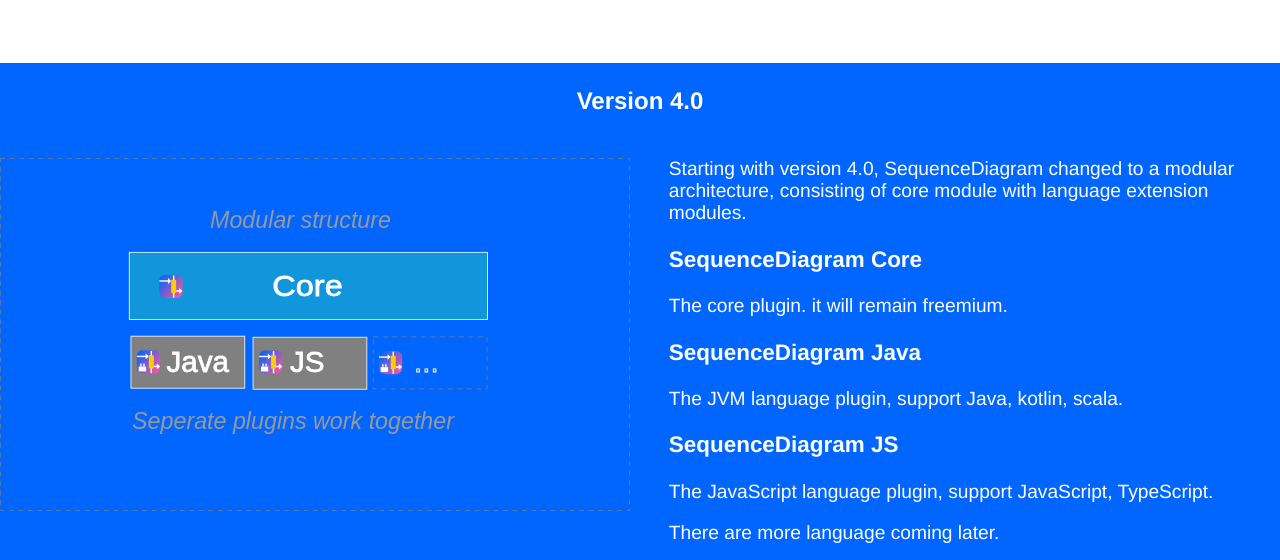
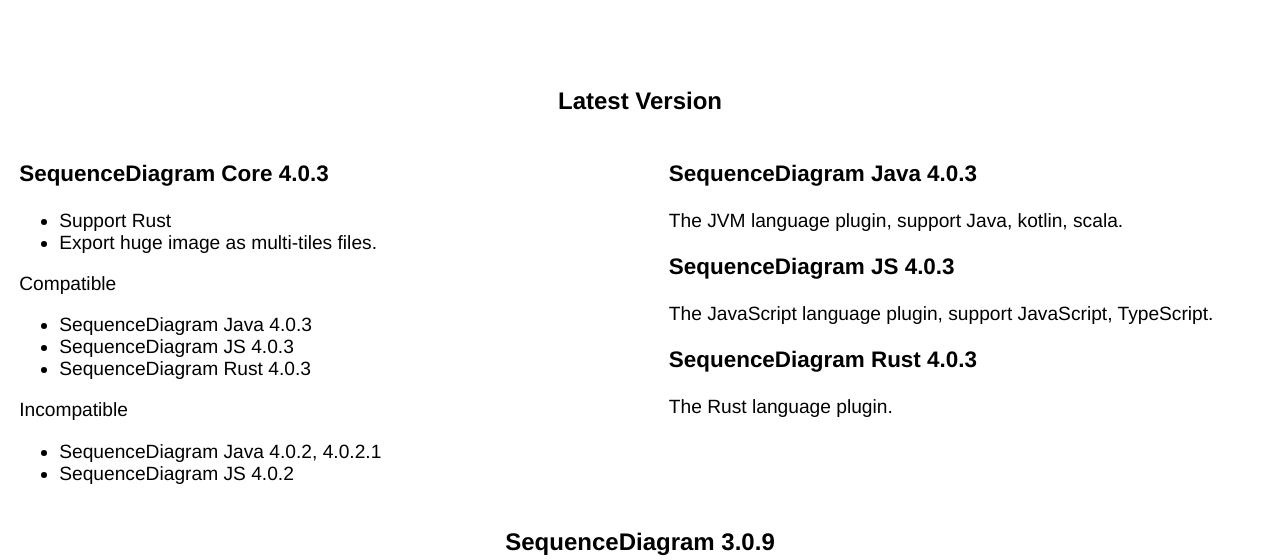
Before and after one commit to Vanco/Vanco.github.io, a plain HTML site: page note.html in a window 1280 px wide. Shown: the part 219-779 px from the top of the page. Drawn offline with Linux system fonts and the light colour scheme.

```diff
--- a/note.html
+++ b/note.html
@@ -39,21 +39,34 @@
     <div class="section">
         <h1>What's New</h1>
     </div>
-    <section class="section-dark">
-        <h2>Version 4.0</h2>
+    <section>
+        <h2>Latest Version</h2>
         <div class="wrapper2">
-            <div class="col1">
-                <img src="images/sd-modular.svg" alt="Module">
+            <div class="col2">
+                <h3>SequenceDiagram Core 4.0.3</h3>
+                <ul>
+                    <li>Support Rust</li>
+                    <li>Export huge image as multi-tiles files.</li>
+                </ul>
+                <p>Compatible</p>
+                <ul>
+                    <li>SequenceDiagram Java 4.0.3</li>
+                    <li>SequenceDiagram JS 4.0.3</li>
+                    <li>SequenceDiagram Rust 4.0.3</li>
+                </ul>
+                <p>Incompatible</p>
+                <ul>
+                    <li>SequenceDiagram Java 4.0.2, 4.0.2.1</li>
+                    <li>SequenceDiagram JS 4.0.2</li>
+                </ul>
             </div>
             <div class="col2">
-                <p>Starting with version 4.0, SequenceDiagram changed to a modular architecture, consisting of core module with language extension modules.</p>
-                <h3>SequenceDiagram Core</h3>
-                <p>The core plugin. it will remain freemium.</p>
-                <h3>SequenceDiagram Java</h3>
+                <h3>SequenceDiagram Java 4.0.3</h3>
                 <p>The JVM language plugin, support Java, kotlin, scala.</p>
-                <h3>SequenceDiagram JS</h3>
+                <h3>SequenceDiagram JS 4.0.3</h3>
                 <p>The JavaScript language plugin, support JavaScript, TypeScript.</p>
-                <p>There are more language coming later.</p>
+                <h3>SequenceDiagram Rust 4.0.3</h3>
+                <p>The Rust language plugin.</p>
             </div>
         </div>
     </section>
```
Also changed, not shown: feature.html (+8 -5 lines), index.html (+31 -3 lines), issue.html (+1 -1 lines).
